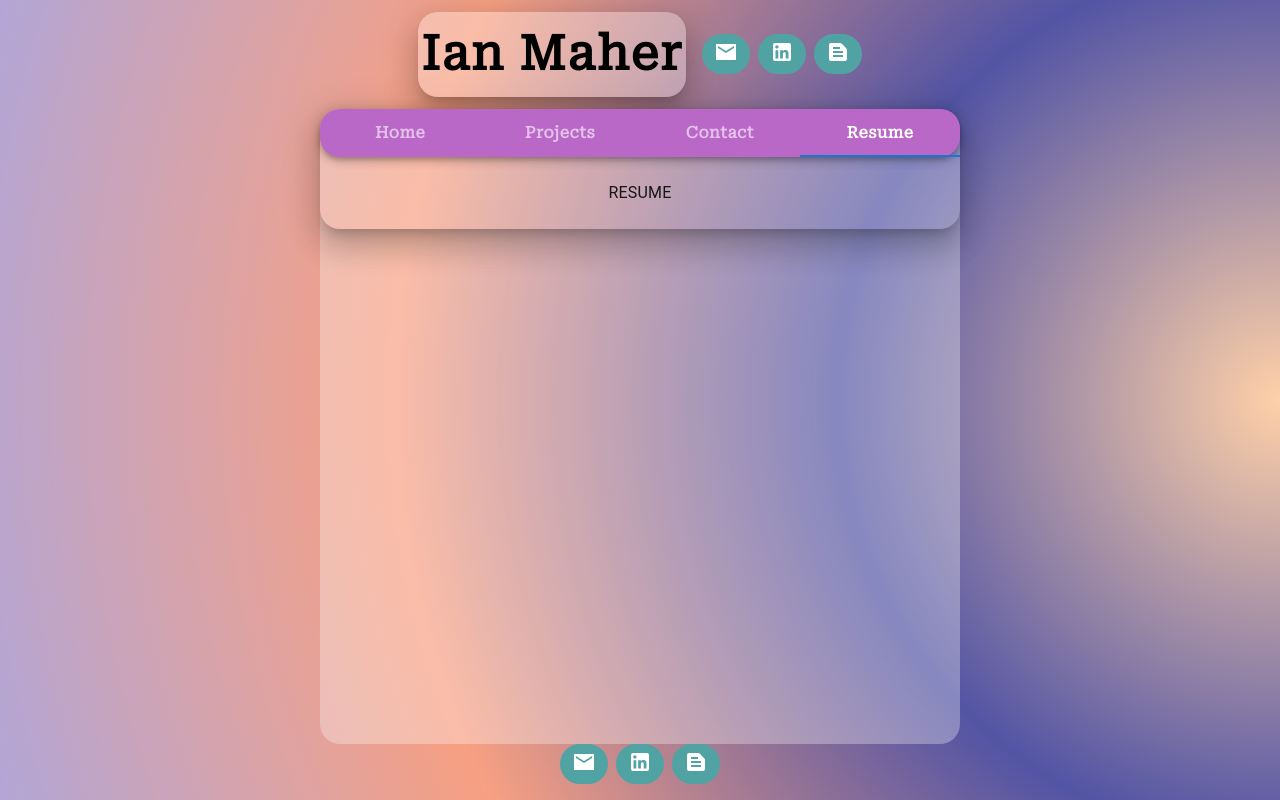
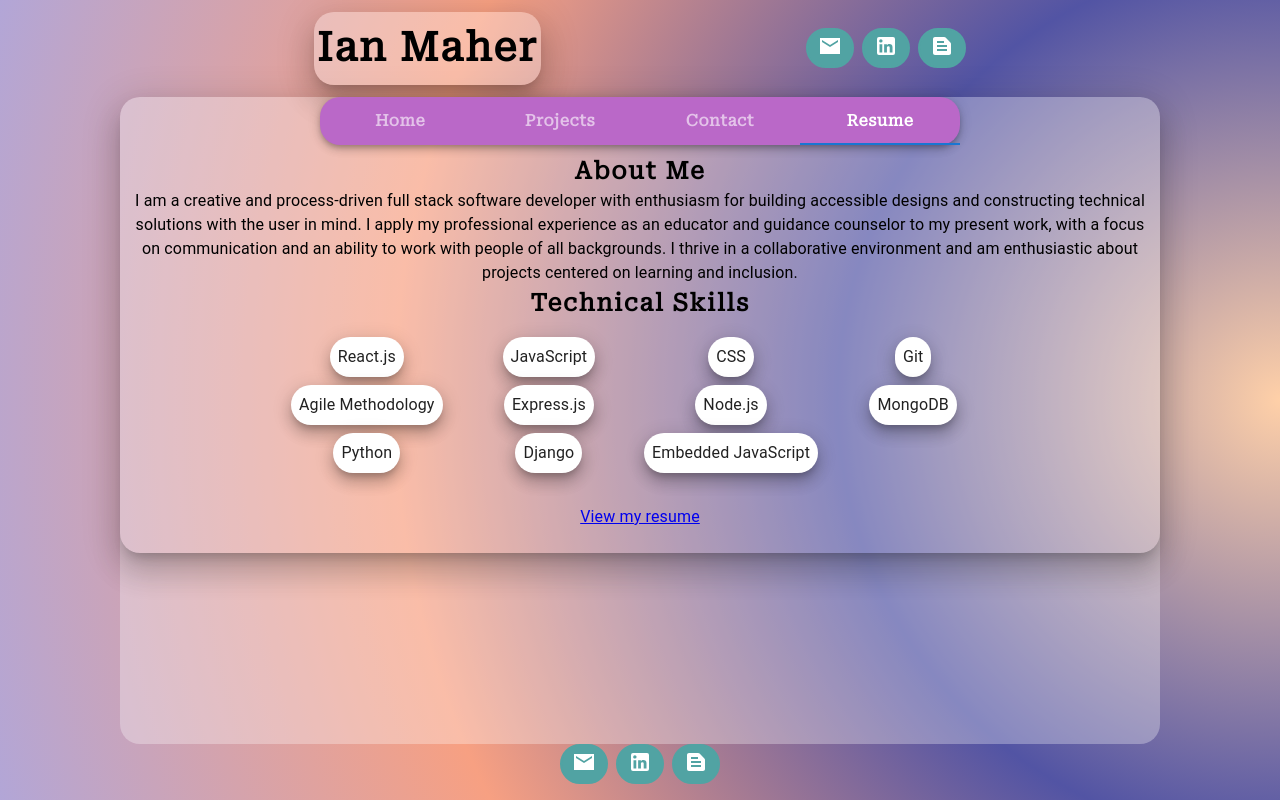
Before and after one commit to ianpmaher/portfolio, a React (Create React App) app in the folder frontend/: page / in a window 1280 px wide. Both pictures are taken after a click on the tab "Resume". Built offline with nearby package versions, Linux system fonts and the light colour scheme.

Commit message:
json of resume and skeleton

```diff
--- a/frontend/src/components/Header/Header.js
+++ b/frontend/src/components/Header/Header.js
@@ -5,7 +5,7 @@
 const HeaderContainer = styled.div`
     display: flex;
     flex-direction: row;
-    justify-content: center;
+    justify-content: space-evenly;
     gap: 1rem;
     align-items: center;
     position: sticky;
@@ -14,7 +14,7 @@
 `;
 
 const HeaderText = styled.h1`
-    font-size: 3rem;
+    font-size: 2.5rem;
     color: #000;
     margin: 0.2rem 0;
     padding: 0.2rem;
--- a/frontend/src/components/Resume/Resume.js
+++ b/frontend/src/components/Resume/Resume.js
@@ -0,0 +1,83 @@
+import { useState } from "react";
+import styled from "styled-components";
+import resumeList from "./resumeList";
+import Card from "@mui/material/Card";
+import CardContent from "@mui/material/CardContent";
+
+const ResumeContainer = styled.div`
+    display: flex;
+    flex-direction: column;
+    align-items: center;
+    justify-content: center;
+    max-width: 80vw;
+    margin: 0 auto;
+`;
+
+const ResumeHeader = styled.h4`
+    font-size: 1.5rem;
+    color: #000;
+    margin: 0 auto;
+    letter-spacing: 0.1rem;
+    font-family: "Roboto Serif", serif;
+`;
+
+const ResumeList = styled.ul`
+    list-style: none;
+    padding: 0;
+    margin: 0;
+`;
+
+const ResumeListItem = styled.li`
+    list-style: none;
+    font-size: 1rem;
+    color: #000;
+    margin: 0 auto;
+`;
+
+const GridContainer = styled.div`
+    display: grid;
+    grid-template-columns: repeat(4, 1fr);
+    grid-gap: 0.5rem;
+    padding: 1rem;
+    place-items: center;
+    place-content: center;
+    list-style-type: none;
+    margin: 0 auto;
+    @media (max-width: 768px) {
+        grid-template-columns: 1fr;
+    }
+`;
+
+const Resume = () => {
+    // declare state variable
+    // const [hover, setHover] = useState(false);
+
+    return (
+        <ResumeContainer>
+            <ResumeHeader>About Me</ResumeHeader>
+            <ResumeListItem>{resumeList.brand}</ResumeListItem>
+            <ResumeHeader>Technical Skills</ResumeHeader>
+            <GridContainer>
+                {resumeList["Technical Skills"].map((skill) => (
+                    <Card
+                        key={skill}
+                        sx={{ p: 1, boxShadow: 10, borderRadius: "20px" }}
+                    >
+                        {skill}
+                    </Card>
+                ))}
+            </GridContainer>
+            <p>
+                <a
+                    href="https://docs.google.com/document/d/1Bj2ZVZvV1JZ1x5bXn6Dq0Zyf4j3oY2Z9LZJ1p6z4V7k/edit?usp=sharing"
+                    target="_blank"
+                    rel="noopener noreferrer"
+                >
+                    View my resume
+                </a>
+            </p>
+        </ResumeContainer>
+    );
+};
+
+export default Resume;
--- /dev/null
+++ b/frontend/src/components/Resume/resumeList.js
@@ -0,0 +1,70 @@
+const resumeList = {
+    "brand": "I am a creative and process-driven full stack software developer with enthusiasm for building accessible designs and constructing technical solutions with the user in mind. I apply my professional experience as an educator and guidance counselor to my present work, with a focus on communication and an ability to work with people of all backgrounds. I thrive in a collaborative environment and am enthusiastic about projects centered on learning and inclusion.",
+    "Technical Skills": [
+            "React.js",
+            "JavaScript",
+            "CSS",
+            "Git",
+            "Agile Methodology",
+            "Express.js",
+            "Node.js",
+            "MongoDB",
+            "Python",
+            "Django",
+            "Embedded JavaScript",
+        ],
+    Education: {
+        "General Assembly": {
+            year: 2023,
+            program: "Software Engineering Immersive",
+            location: "Remote",
+            description:
+                "Full-stack software engineering immersive student in an intensive, 24-week, 450+ hour program focused on product development fundamentals, object-oriented programming, MVC frameworks, data modeling, and team collaboration strategies. Developed a portfolio of individual and group projects.",
+        },
+        "Boston University": {
+            year: 2015,
+            program: "Bachelor of Arts",
+            location: "Boston, MA",
+            description: "Major: Psychology, Minor: Education",
+        },
+        "Providence College": {
+            year: 2018,
+            program: "Master of Education",
+            location: "Providence, RI",
+            description: "Major: School Counseling",
+        },
+        },
+    Experience: {
+        "General Assembly": {
+            role: "Software Engineering Immersive Student",
+            years: "2023",
+            location: "Remote",
+        },
+
+        "Joseph Case High School": {
+            role: "Guidance Counselor",
+            years: "2020-present",
+            location: "Swansea, MA",
+        },
+
+        "Tiverton High School": {
+            role: "Guidance Counselor",
+            years: "2019-2020",
+            location: "Tiverton, RI",
+        },
+        "Fort Barton Elementary School": {
+            role: "School Counselor",
+            years: "2019-2020",
+            location: "Tiverton, RI",
+        },
+        },
+    Projects: [
+        {
+            name: "Django Blog",
+            description: "A blog site built with Django and Python",
+            link: "",
+        },
+    ],
+}
+
+export default resumeList;
--- a/frontend/src/components/TabNav/TabNav.js
+++ b/frontend/src/components/TabNav/TabNav.js
@@ -5,6 +5,7 @@
 import Tab from "@mui/material/Tab";
 import Box from "@mui/material/Box";
 import Projects from "../Projects/Projects";
+import ResumePage from "../../pages/ResumePage/ResumePage";
 
 function TabPanel(props) {
     const { children, value, index, ...other } = props;
@@ -87,7 +88,7 @@
                     <p>Contact Long Form</p>
                 </TabPanel>
                 <TabPanel value={value} index={3}>
-                    <p>RESUME</p>
+                    <ResumePage/>
                 </TabPanel>
             </Box>
         </>
--- /dev/null
+++ b/frontend/src/pages/ResumePage/ResumePage.js
@@ -0,0 +1,22 @@
+import Resume from '../../components/Resume/Resume';
+import styled from 'styled-components';
+
+const ResumePageContainer = styled.div`
+    display: flex;
+    flex-direction: column;
+    align-items: center;
+    justify-content: center;
+    max-width: 80vw;
+    margin: 0 auto;
+`
+
+
+const ResumePage = () => {
+    return (
+        <ResumePageContainer>
+            <Resume />
+        </ResumePageContainer>
+    );
+}
+
+export default ResumePage;
```
